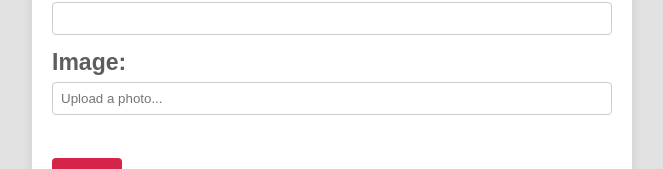
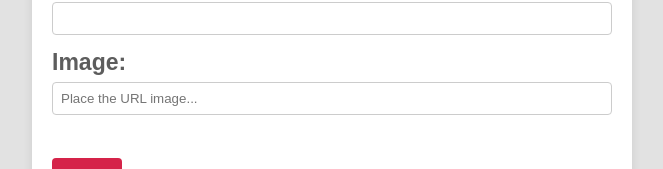
Before and after one commit to vaninaNina/react-js-project, a React (Vite) app in the folder client/: page /create in a window 1280 px wide. Shown: the part 971-1140 px from the top of the page, without its empty margins (308-971 px from the left). Built offline with nearby package versions, Linux system fonts and the light colour scheme.

Commit message:
create component changes of the inputs for date and price

```diff
--- a/client/src/components/createNft/Create.jsx
+++ b/client/src/components/createNft/Create.jsx
@@ -37,7 +37,7 @@ const Create = () => {
         ></textarea>
 
         <label htmlFor="price">Price:</label>
-        <input type="text" id="price" name="price" required />
+        <input type="number" id="price" name="price" step="0.1" required />
 
         <label htmlFor="releaseDate">Release Date:</label>
         <input type="date" id="releaseDate" name="releaseDate" required />
@@ -50,7 +50,7 @@ const Create = () => {
           type="text"
           id="imageUrl"
           name="imageUrl"
-          placeholder="Upload a photo..."
+          placeholder="Place the URL image..."
         />
         <button type="submit">Create</button>
       </form>
```
